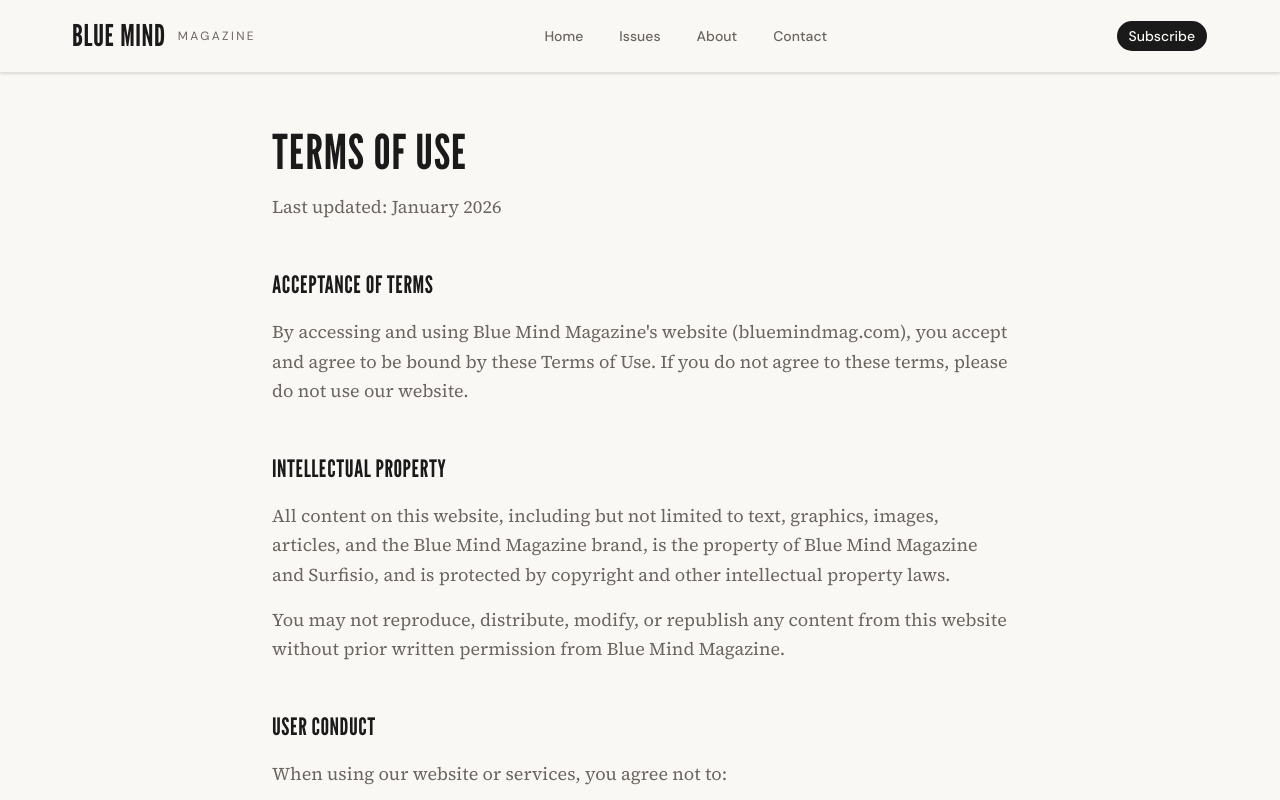
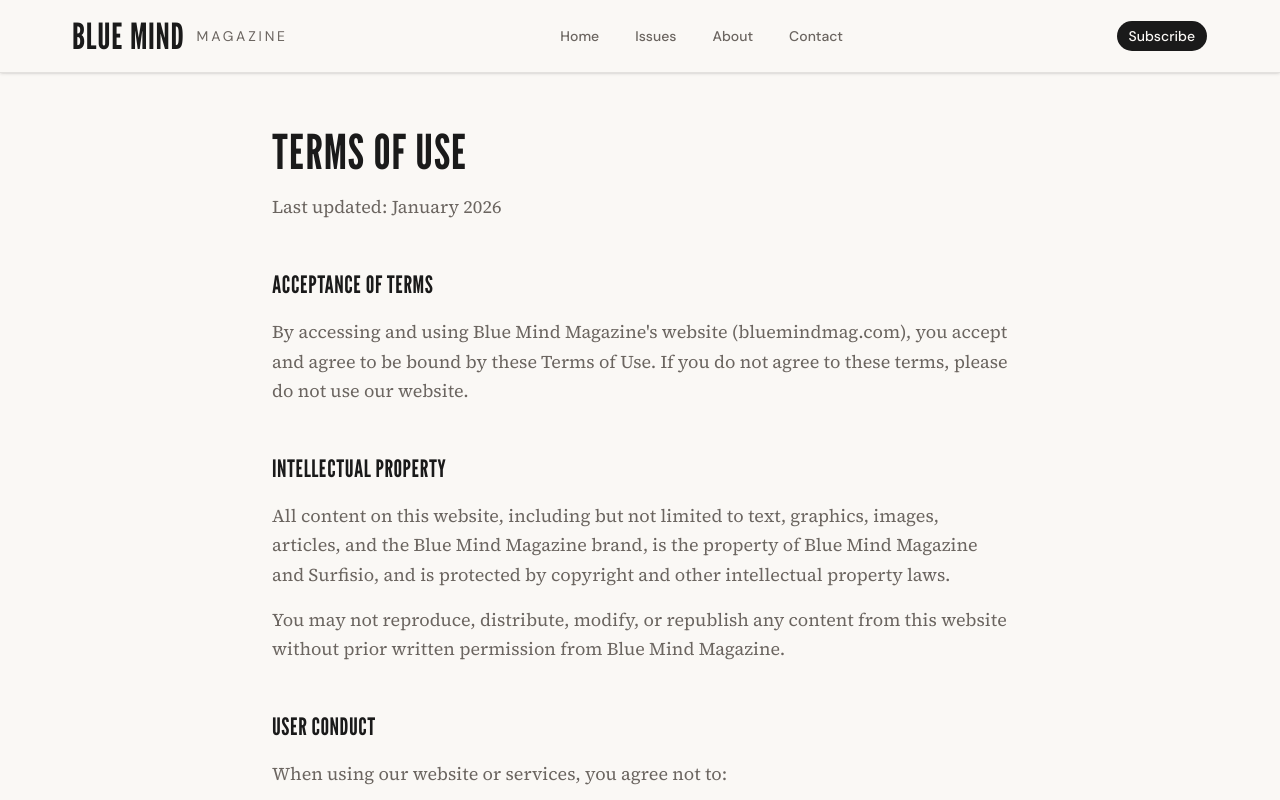
Before and after one commit to rodrigobarona/bluemindmag, a Next.js app: page /en/terms in a window 1280 px wide. Shown: the top 800 px of the page. Built offline with nearby package versions, Linux system fonts and the light colour scheme.

Commit message:
Update Footer and Header components with improved typography and spacing for enhanced readability. Adjust logo and text sizes to create a more cohesive visual hierarchy, contributing to an overall better user experience.

```diff
--- a/components/footer.tsx
+++ b/components/footer.tsx
@@ -112,12 +112,12 @@
           <div className="grid grid-cols-2 md:grid-cols-4 gap-12 md:gap-8">
           {/* Brand Column */}
           <div className="col-span-2">
-              <Link href="/" className="inline-block mb-6">
-                <span className="font-headline text-2xl tracking-wider">
+              <Link href="/" className="inline-block mb-4">
+                <span className="font-headline text-4xl md:text-5xl tracking-wider">
                 BLUE MIND
               </span>
             </Link>
-              <p className="tagline text-background/60 max-w-xs mb-8">
+              <p className="font-accent text-base md:text-lg text-background/60 max-w-xs mb-8">
               {siteConfig.tagline}
             </p>
               {/* Social Links & Language */}
--- a/components/header.tsx
+++ b/components/header.tsx
@@ -75,7 +75,7 @@
           >
             <span
               className={cn(
-                'font-headline text-2xl md:text-3xl tracking-wider transition-colors',
+                'font-headline text-3xl md:text-4xl tracking-wider transition-colors',
                 isTransparent ? 'text-white' : 'text-foreground'
               )}
               style={isTransparent ? { textShadow: '0 2px 8px rgba(0,0,0,0.3)' } : undefined}
@@ -84,7 +84,7 @@
             </span>
             <span
               className={cn(
-                'hidden sm:inline font-ui text-xs uppercase tracking-[0.2em] transition-colors',
+                'hidden sm:inline font-ui text-sm uppercase tracking-[0.2em] transition-colors',
                 isTransparent ? 'text-white/80' : 'text-muted-foreground'
               )}
             >
@@ -149,7 +149,7 @@
               <SheetContent side="right" className="w-full sm:w-[400px] p-0">
                 <SheetHeader className="px-6 pt-6 pb-4 border-b border-border">
                   <SheetTitle className="text-left">
-                    <span className="font-headline text-3xl tracking-wider">
+                    <span className="font-headline text-4xl tracking-wider">
                       BLUE MIND
                     </span>
                   </SheetTitle>
```
